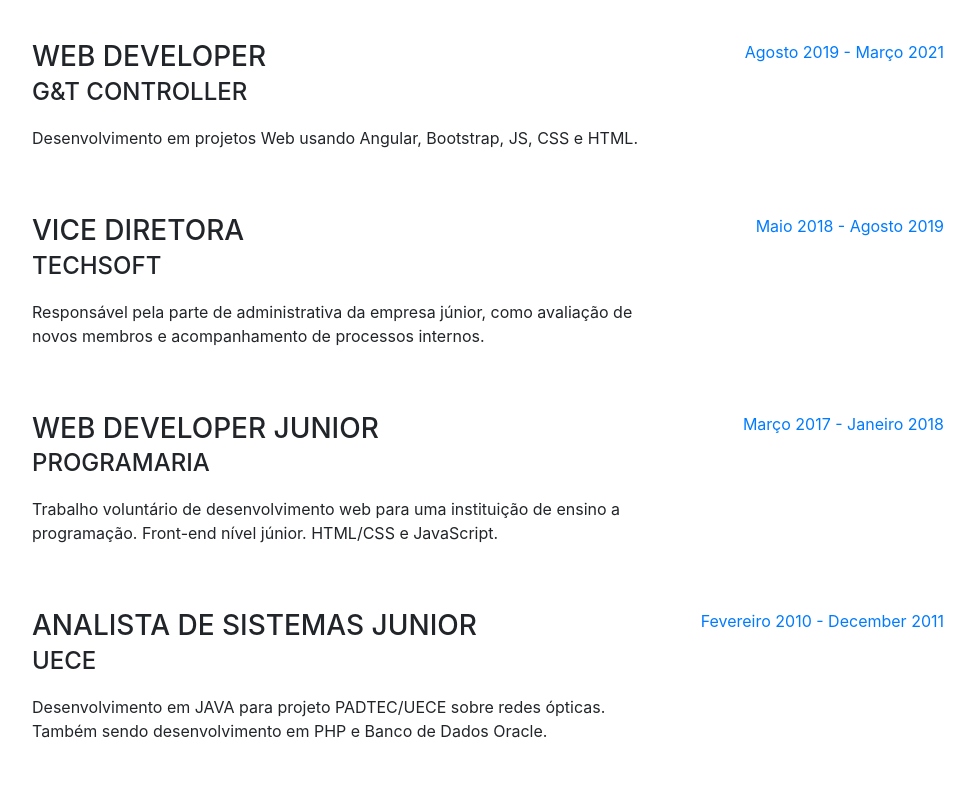
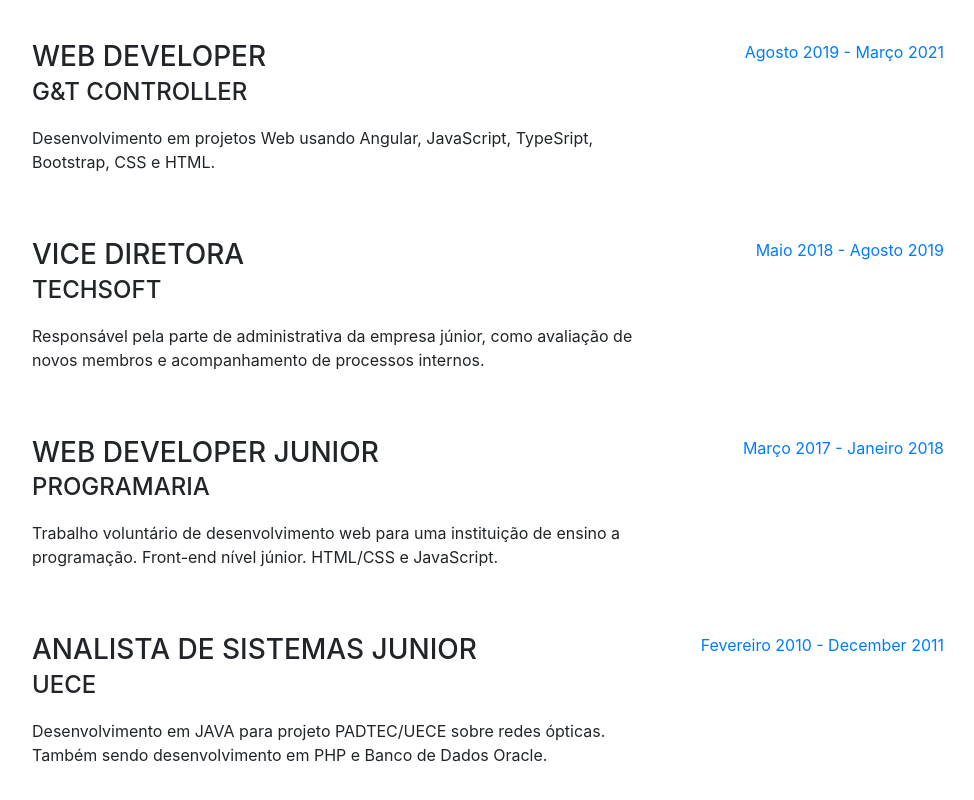
Before and after one commit to ErikaSFS/profile, a website with bundled scripts: page index.html in a window 1280 px wide. Shown: the part 895-1695 px from the top of the page, without its empty margins (288-1262 px from the left). Built offline with nearby package versions, Linux system fonts and the light colour scheme; files whose address does not match are found by name; a web font is replaced by a local one.

Commit message:
Update index.html

```diff
--- a/index.html
+++ b/index.html
@@ -94,7 +94,7 @@
           <div class="resume-content">
             <h3 class="mb-0">Web Developer</h3>
             <div class="subheading mb-3">G&T Controller</div>
-            <p> Desenvolvimento em projetos Web usando Angular, Bootstrap, JS, CSS e HTML. </p>
+            <p> Desenvolvimento em projetos Web usando Angular, JavaScript, TypeSript, Bootstrap, CSS e HTML. </p>
           </div>
           <div class="resume-date text-md-right">
             <span class="text-primary">Agosto 2019 - Março 2021</span>
```
